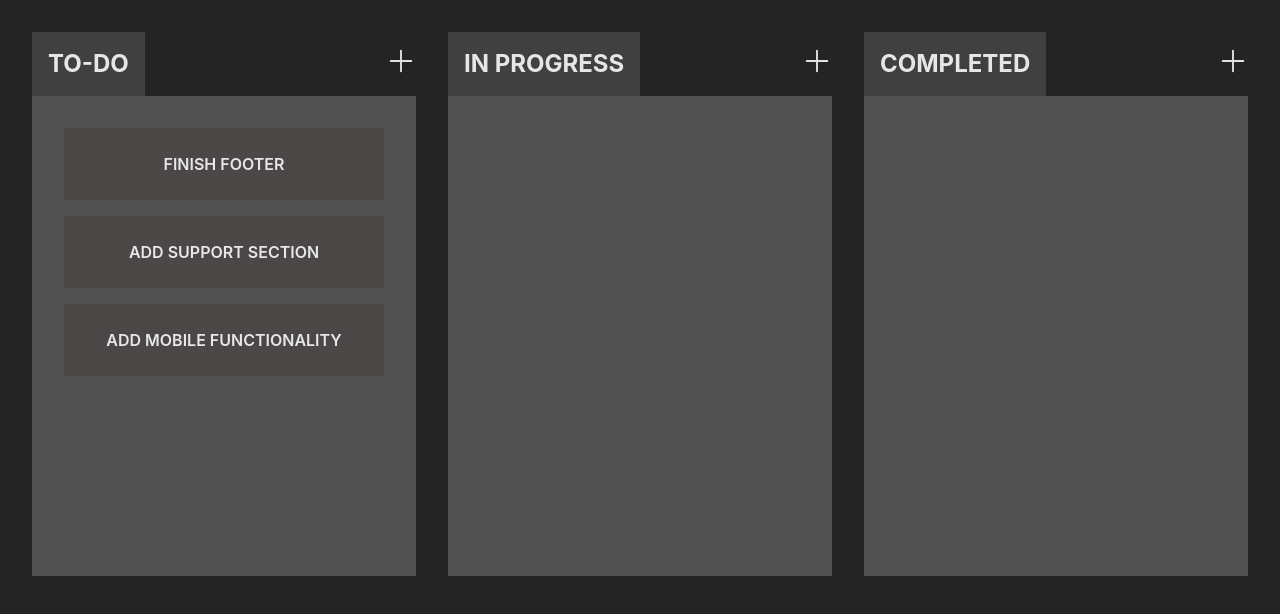
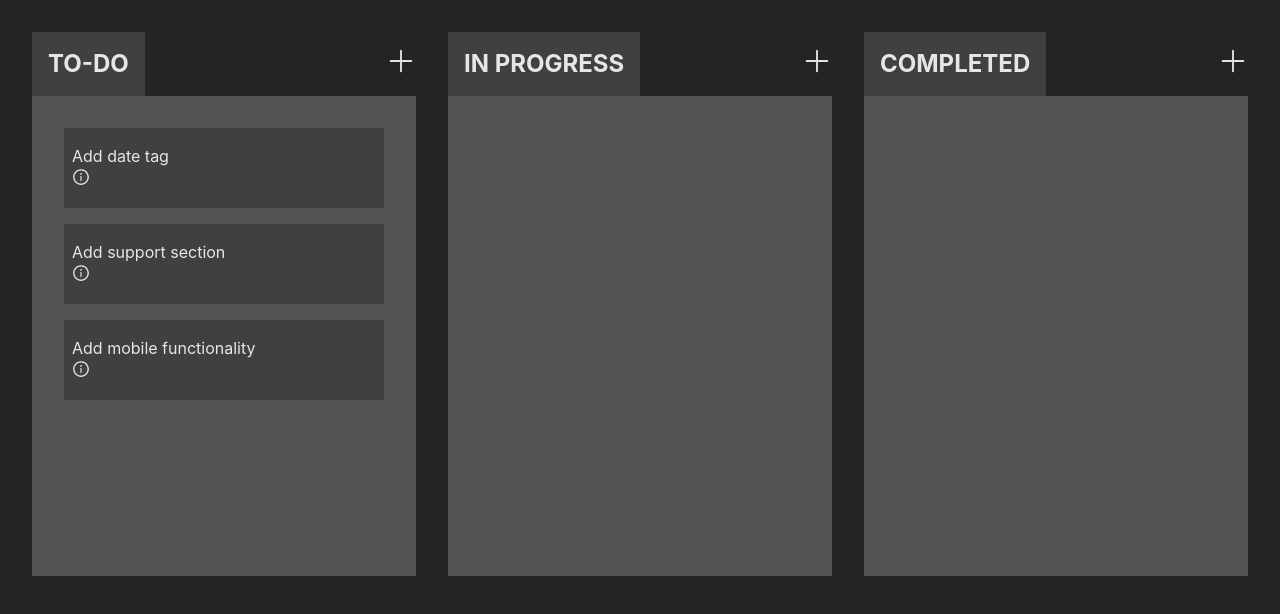
Before and after one commit to AroonSalotra/to-do-drag-n-drop, a React (Vite) app: page / in a window 1280 px wide. Shown: the top 614 px of the page. Built offline with nearby package versions, Linux system fonts and the light colour scheme.

Commit message:
install & setup firebase config

```diff
--- a/package.json
+++ b/package.json
@@ -9,6 +9,7 @@
     "preview": "vite preview"
   },
   "dependencies": {
+    "firebase": "^9.16.0",
     "react": "^18.2.0",
     "react-beautiful-dnd": "^13.1.1",
     "react-dom": "^18.2.0",
--- a/src/App.css
+++ b/src/App.css
@@ -4,32 +4,18 @@
   text-align: center;
 }
 
-.card-list {
-  list-style-type: none;
-  display: flex;
-  flex-direction: column;
-  align-items: center;
-  gap: 1rem;
-}
-
-.card-list li {
-  width: 14rem;
-  width: 20rem;
-  padding: 1.5rem;
-  cursor: pointer;
-  background-color: rgb(75, 71, 71);
-  font-weight: 600;
-  text-transform: uppercase;
-}
-
-.card-list li:hover {
-  background-color: rgba(192, 187, 187, 0.267);
-}
-
-.card-list li:active {
-  background-color: rgba(104, 103, 103, 0.712);
-}
-
 .hide {
   display: none;
 }
+
+.task-col-a {
+  @apply bg-lime-400
+}
+
+.task-col-b {
+  @apply bg-red-400
+}
+
+.task-col-c {
+  @apply bg-amber-400
+}
--- a/src/App.jsx
+++ b/src/App.jsx
@@ -8,7 +8,7 @@ function App() {
   const [completed, setCompleted] = useState([])
   const [progress, setProgress] = useState([])
   const [tasks, setTasks] = useState([
-    "Finish footer",
+    "Add date tag",
     "Add support section",
     "Add mobile functionality"
   ])
--- a/src/components/Dropzone.jsx
+++ b/src/components/Dropzone.jsx
@@ -1,9 +1,8 @@
 import { Droppable, Draggable } from "react-beautiful-dnd";
 import Options from "./Options";
+import Task from "./Task";
 
 const Dropzone = ({ title, data, setData, id, dragIndex }) => {
-
-
     return (
         <>
             <Droppable droppableId={id}>
@@ -25,7 +24,7 @@ const Dropzone = ({ title, data, setData, id, dragIndex }) => {
 
                         <div className="pt-8 bg-neutral-600 w-96 min-h-[30rem] max-h-fit">
 
-                            {data ? <ul className="card-list">
+                            {data ? <ul className="flex flex-col items-center gap-4">
 
                                 {data.map((item, index) => {
                                     return <Draggable key={`${id} ${index}`}
@@ -34,12 +33,12 @@ const Dropzone = ({ title, data, setData, id, dragIndex }) => {
 
                                         {(provided) => (
 
-                                            <li
+                                            <li className="w-80 pointer bg-neutral-700 text-left"
                                                 {...provided.draggableProps}
                                                 {...provided.dragHandleProps}
                                                 ref={provided.innerRef}>
 
-                                                {item}
+                                                <Task body={item} />
 
                                             </li>
                                         )}
--- a/src/components/Options.jsx
+++ b/src/components/Options.jsx
@@ -40,11 +40,9 @@ const Options = ({ setData }) => {
                 <button
                     onClick={handleButtonClick}>
 
-                    <BsPlusLg
-                        className={`${isInputActive ? "rotate-45" : "rotate-0"} text-3xl transition-all`} />
+                    <BsPlusLg className={`${isInputActive ? "rotate-45" : "rotate-0"} text-3xl transition-all`} />
 
                 </button>
-
 
             </form>
         </>
--- /dev/null
+++ b/src/components/Task.jsx
@@ -0,0 +1,31 @@
+import { useState } from "react";
+import { AiOutlineInfoCircle } from "react-icons/ai"
+
+const Task = ({ body }) => {
+
+    const [isTagVisible, setIsTagVisible] = useState(false)
+    const [customBg, setCustomBg] = useState("bg-neutral-700")
+
+    return (
+        <>
+            <div className={`${customBg} p-2 py-4`}>
+
+                {isTagVisible ? <p className="text-sm bg-neutral-600 w-fit p-1 px-2">
+                    Urgent
+                </p>
+                    : null}
+
+                <p className="max-h-24 overflow-auto">{body}</p>
+
+
+                <button onClick={() => setIsTagVisible(!isTagVisible)}
+                    className="text-sm uppercase">
+                    <AiOutlineInfoCircle className="text-lg" />
+                </button>
+
+            </div>
+        </>
+    );
+}
+
+export default Task;
--- /dev/null
+++ b/src/firebase-config.js
@@ -0,0 +1,17 @@
+import { initializeApp } from "firebase/app"
+import { getFirestore } from "firebase/firestore"
+
+const firebaseConfig = {
+    apiKey: "AIzaSyC-uvBBwvjkH4C73QrQTpId4NOYaTUqR4Q",
+    authDomain: "pj-crud-app.firebaseapp.com",
+    projectId: "pj-crud-app",
+    storageBucket: "pj-crud-app.appspot.com",
+    messagingSenderId: "422330980982",
+    appId: "1:422330980982:web:0cba59e198d4281288dd57"
+};
+
+const app = initializeApp(firebaseConfig)
+
+const db = getFirestore(app)
+
+export { db }
```
Also changed, not shown: 1 other file (tests, documents, lock files or other folders).
